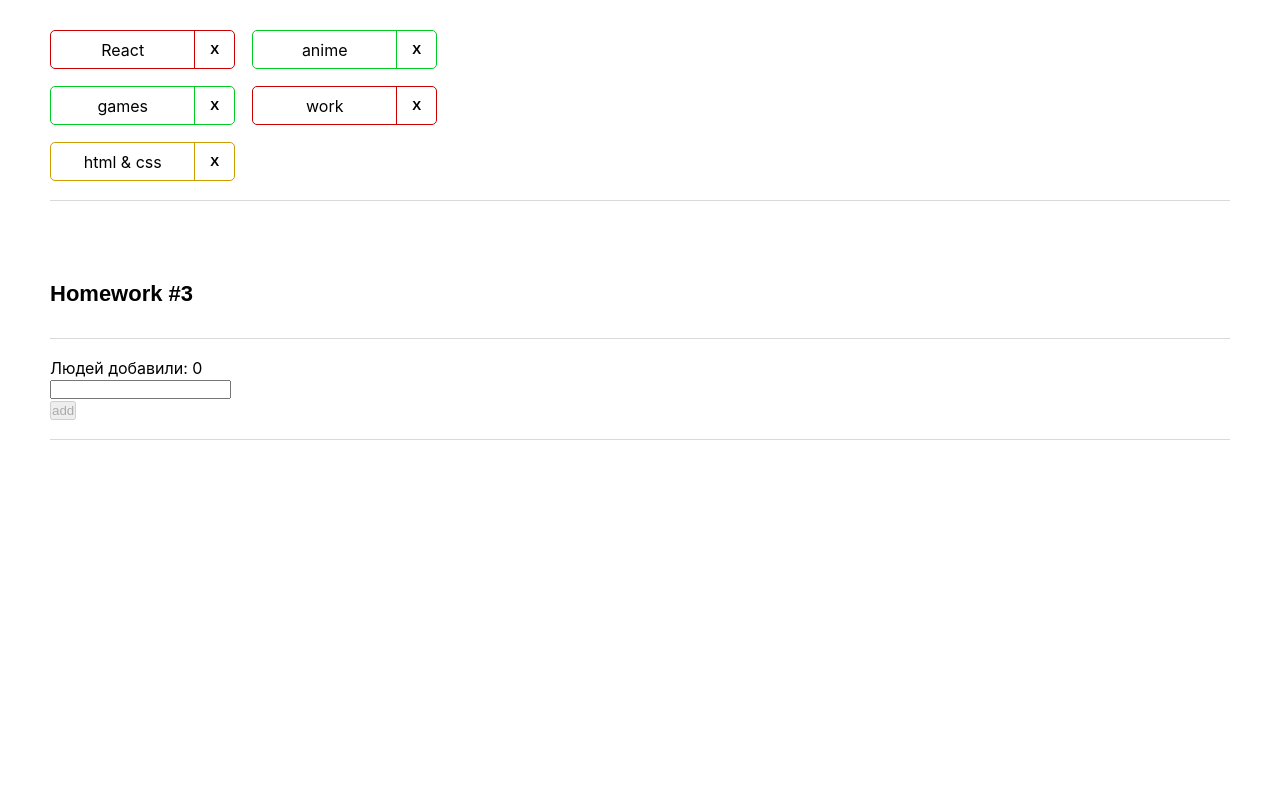
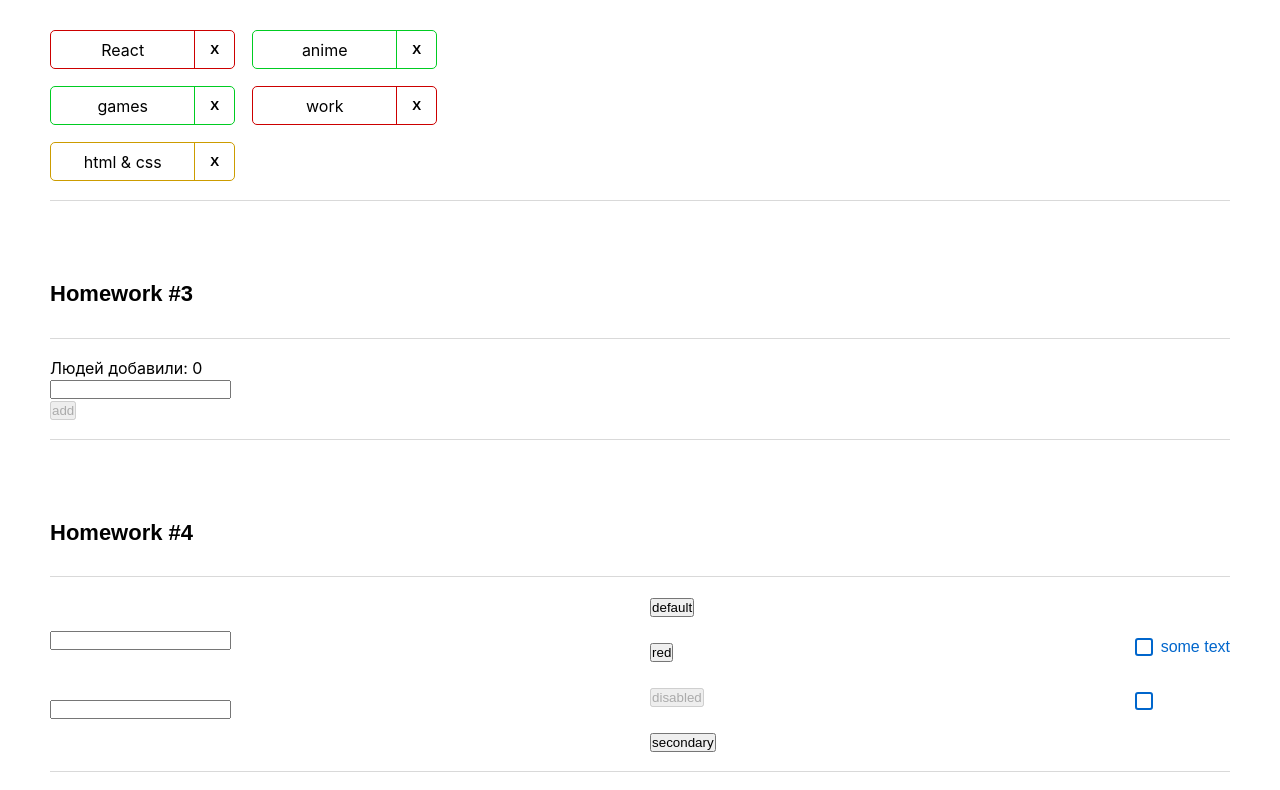
Before and after one commit to DubavetsOlga/homework2, a React (Create React App) app: page /#/ in a window 1280 px wide. Shown: the part 619-1409 px from the top of the page. Before the commit the page ends 1089 px from the top, so only its background shows below. Built offline with nearby package versions, Linux system fonts and the light colour scheme.

Commit message:
Did homework 4

```diff
--- a/src/s1-main/App.tsx
+++ b/src/s1-main/App.tsx
@@ -3,6 +3,7 @@
 import HW1 from '../s2-homeworks/hw01/HW1'
 import HW2 from '../s2-homeworks/hw02/HW2'
 import HW3 from '../s2-homeworks/hw03/HW3'
+import HW4 from '../s2-homeworks/hw04/HW4'
 
 function App() {
     return (
@@ -11,7 +12,7 @@
             {/*раскомментировать по ходу выполнения*/}
             <HW2/>
             <HW3/>
-            {/*<HW4/>*/}
+            <HW4/>
 
             {/*при выполнении дз 5 и более - закомментировать здесь дз 1-4, так как они есть внутри дз 5*/}
             {/*<HW5/>*/}
--- a/src/s2-homeworks/hw04/common/c2-SuperButton/SuperButton.tsx
+++ b/src/s2-homeworks/hw04/common/c2-SuperButton/SuperButton.tsx
@@ -18,10 +18,13 @@
     }
 ) => {
     const finalClassName = s.button
-        // + (disabled
-        //         ? ...
-        //         : xType === 'red'
-        //             ? ...
+        + (disabled
+                ? ' ' + s.disabled
+                : xType === 'red'
+                    ? ' ' + s.red
+                    : xType === 'secondary'
+                        ? ' ' + s.secondary
+                        : ' ' + s.default)
         + (className ? ' ' + className : '') // задачка на смешивание классов
 
     return (
--- a/src/s2-homeworks/hw04/common/c3-SuperCheckbox/SuperCheckbox.tsx
+++ b/src/s2-homeworks/hw04/common/c3-SuperCheckbox/SuperCheckbox.tsx
@@ -28,7 +28,9 @@
 ) => {
     const onChangeCallback = (e: ChangeEvent<HTMLInputElement>) => {
         // задачка на написание онченджа
+        onChange?.(e)
 
+        onChangeChecked?.(e.currentTarget.checked)
     }
 
     const finalInputClassName = s.checkbox
```
